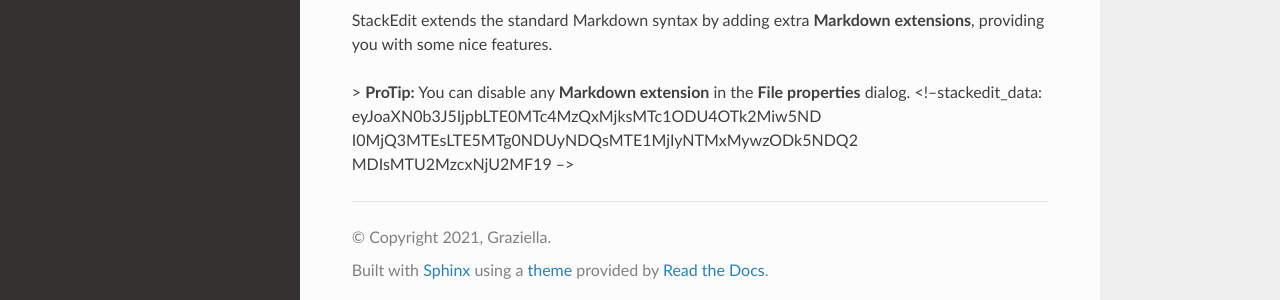
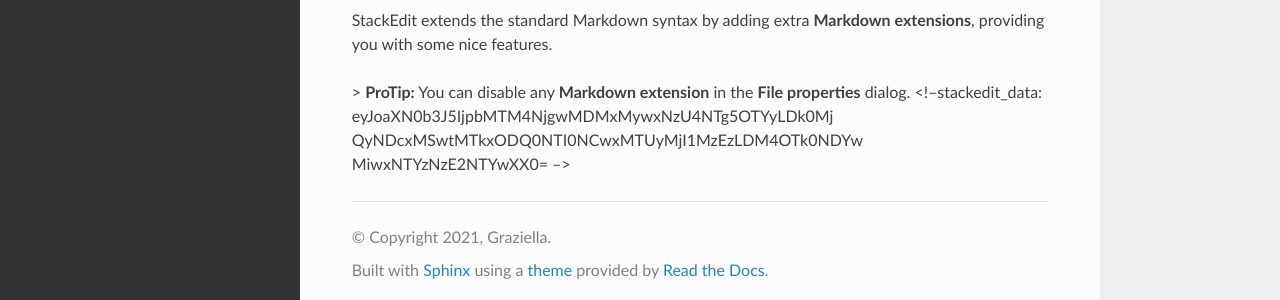
Before and after one commit to giolae/ZOWE-tutorial, a Sphinx documentation site: the page built from docs/source/index.rst, in a window 1280 px wide and 900 px high, scrolled down 3045 px. Shown: the part 593-893 px from the top of the window. Built offline with Sphinx 7.4.7 and the Read the Docs theme 3.1.0, drawn with Linux system fonts in a browser that asks for light colours; some of the changed text lies outside the part shown.

Commit message:
docs/source/index.rst updated from https://stackedit.io/

```diff
--- a/docs/source/index.rst
+++ b/docs/source/index.rst
@@ -119,7 +119,7 @@ StackEdit extends the standard Markdown syntax by adding extra **Markdown extens
 
 > **ProTip:** You can disable any **Markdown extension** in the **File properties** dialog.
 <!--stackedit_data:
-eyJoaXN0b3J5IjpbLTE0MTc4MzQxMjksMTc1ODU4OTk2Miw5ND
-I0MjQ3MTEsLTE5MTg0NDUyNDQsMTE1MjIyNTMxMywzODk5NDQ2
-MDIsMTU2MzcxNjU2MF19
+eyJoaXN0b3J5IjpbMTM4NjgwMDMxMywxNzU4NTg5OTYyLDk0Mj
+QyNDcxMSwtMTkxODQ0NTI0NCwxMTUyMjI1MzEzLDM4OTk0NDYw
+MiwxNTYzNzE2NTYwXX0=
 -->
```
Also changed, not shown: other parts of docs/source/index.rst (+1 -1 lines).
